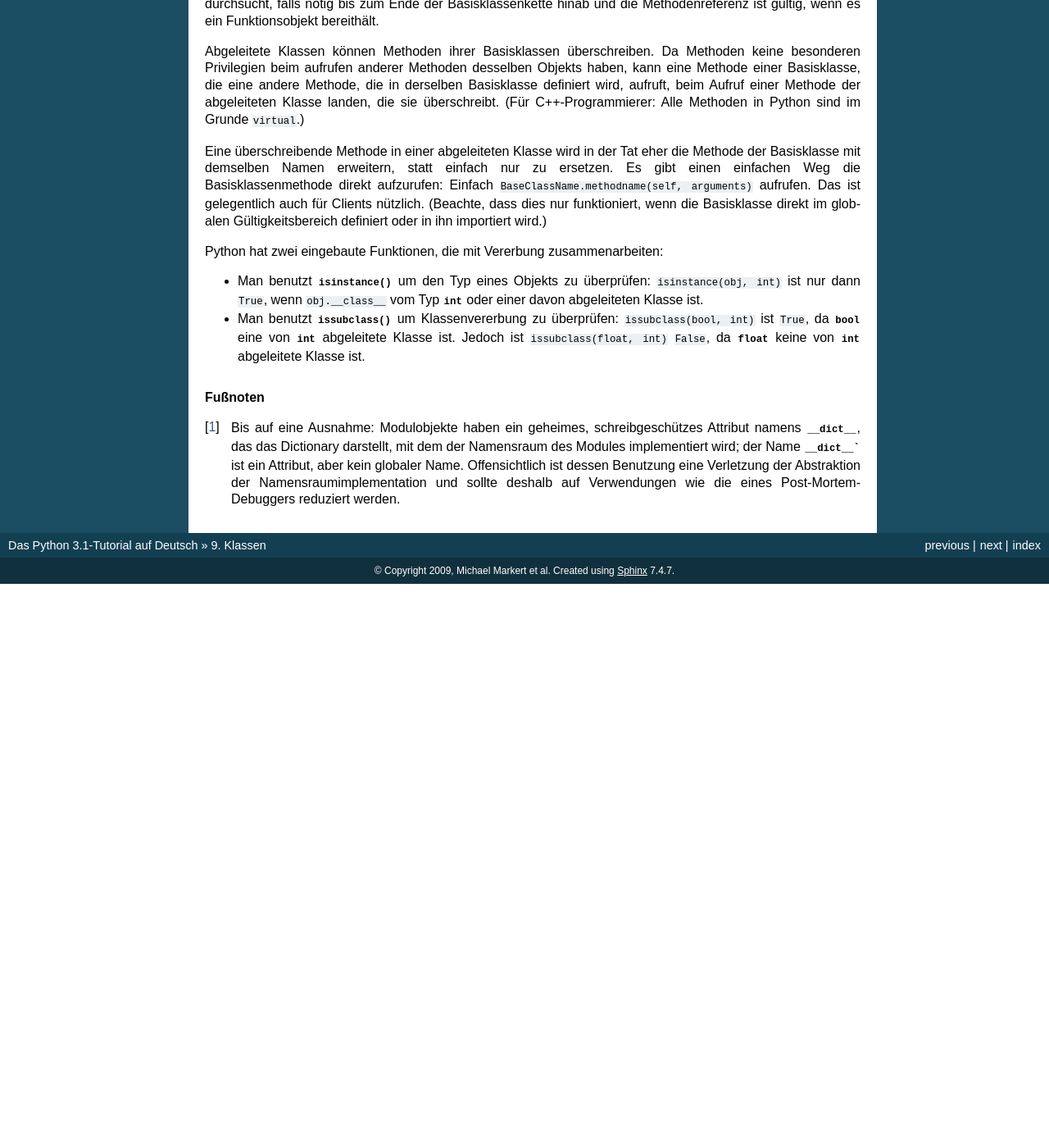
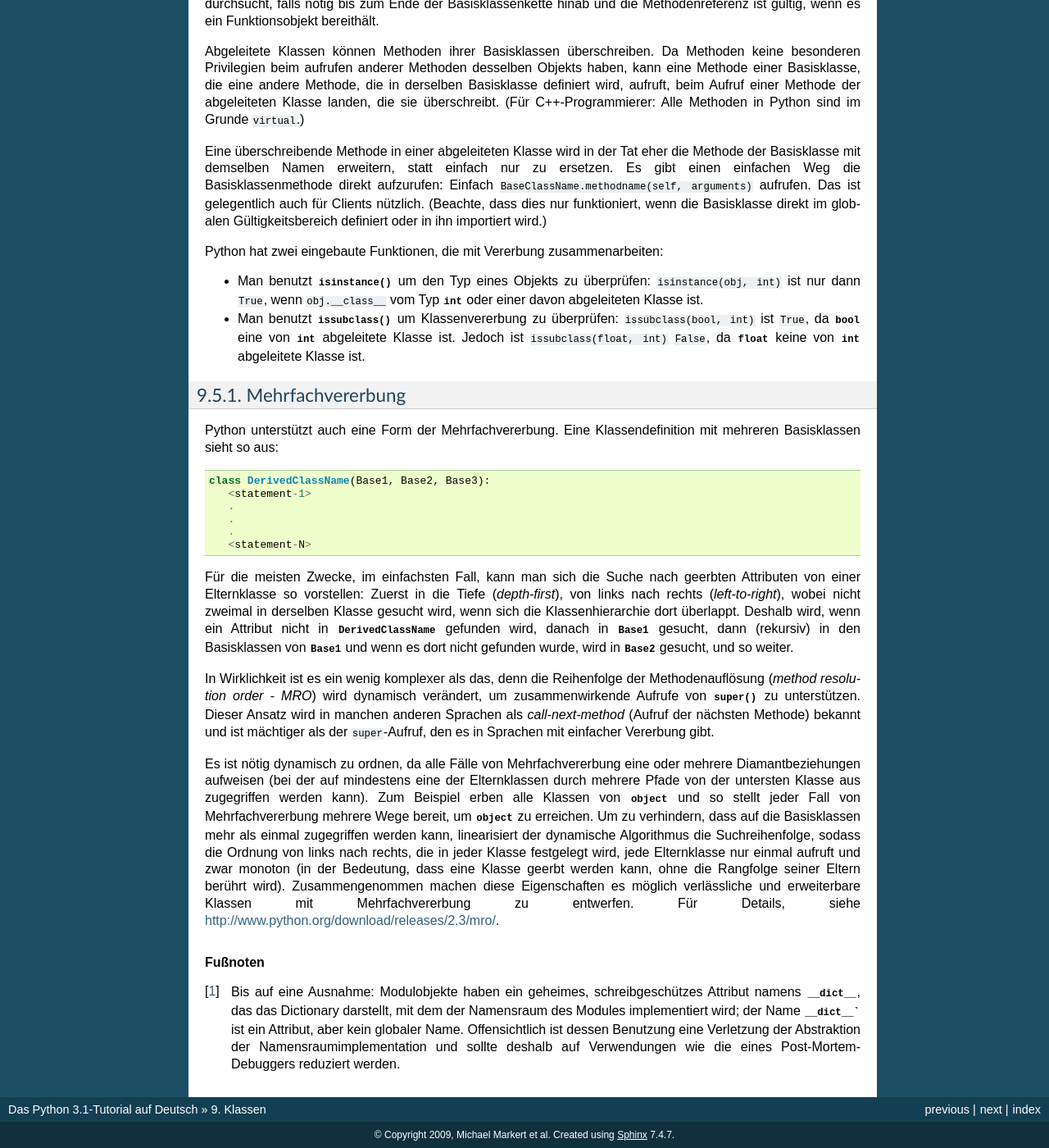
Before and after one commit to cofi/py-tutorial-de, a Sphinx documentation site: the page built from source/classes.rst, in a window 1280 px wide and 1400 px high, scrolled down 8236 px. Shown: the whole window at 82% size. Built offline with Sphinx 7.4.7, drawn with Linux system fonts in a browser that asks for light colours; before the commit the page ends 8948 px from its top, so only the background shows below that; some of the changed text lies outside the part shown.

Commit message:
Translated section 9.5.1 (Issue #60)

```diff
--- a/source/classes.rst
+++ b/source/classes.rst
@@ -573,6 +573,51 @@ Python hat zwei eingebaute Funktionen, die mit Vererbung zusammenarbeiten:
   :class:`float` keine von :class:`int` abgeleitete Klasse ist.
 
 
+.. _tut-multiple:
+
+Mehrfachvererbung
+-----------------
+
+Python unterstützt auch eine Form der Mehrfachvererbung. Eine Klassendefinition
+mit mehreren Basisklassen sieht so aus::
+
+    class DerivedClassName(Base1, Base2, Base3):
+       <statement-1>
+       .
+       .
+       .
+       <statement-N>
+
+Für die meisten Zwecke, im einfachsten Fall, kann man sich die Suche nach
+geerbten Attributen von einer Elternklasse so vorstellen: Zuerst in die Tiefe
+(*depth-first*), von links nach rechts (*left-to-right*), wobei nicht zweimal in
+derselben Klasse gesucht wird, wenn sich die Klassenhierarchie dort überlappt.
+Deshalb wird, wenn ein Attribut nicht in :class:`DerivedClassName` gefunden
+wird, danach in :class:`Base1` gesucht, dann (rekursiv) in den Basisklassen von
+:class:`Base1` und wenn es dort nicht gefunden wurde, wird in :class:`Base2`
+gesucht, und so weiter.
+
+In Wirklichkeit ist es ein wenig komplexer als das, denn die Reihenfolge der
+Methodenauflösung (*method resolution order - MRO*) wird dynamisch verändert, um
+zusammenwirkende Aufrufe von :func:`super` zu unterstützen. Dieser Ansatz wird
+in manchen anderen Sprachen als *call-next-method* (Aufruf der nächsten Methode)
+bekannt und ist mächtiger als der ``super``-Aufruf, den es in Sprachen mit
+einfacher Vererbung gibt.
+
+Es ist nötig dynamisch zu ordnen, da alle Fälle von Mehrfachvererbung eine oder
+mehrere Diamantbeziehungen aufweisen (bei der auf mindestens eine der
+Elternklassen durch mehrere Pfade von der untersten Klasse aus zugegriffen
+werden kann). Zum Beispiel erben alle Klassen von :class:`object` und so stellt
+jeder Fall von Mehrfachvererbung mehrere Wege bereit, um :class:`object`
+zu erreichen. Um zu verhindern, dass auf die Basisklassen mehr als einmal
+zugegriffen werden kann, linearisiert der dynamische Algorithmus die
+Suchreihenfolge, sodass die Ordnung von links nach rechts, die in jeder Klasse
+festgelegt wird, jede Elternklasse nur einmal aufruft und zwar monoton (in der
+Bedeutung, dass eine Klasse geerbt werden kann, ohne die Rangfolge seiner Eltern
+berührt wird). Zusammengenommen machen diese Eigenschaften es möglich
+verlässliche und erweiterbare Klassen mit Mehrfachvererbung zu entwerfen. Für
+Details, siehe http://www.python.org/download/releases/2.3/mro/.
+
 
 .. rubric:: Fußnoten
 
```
